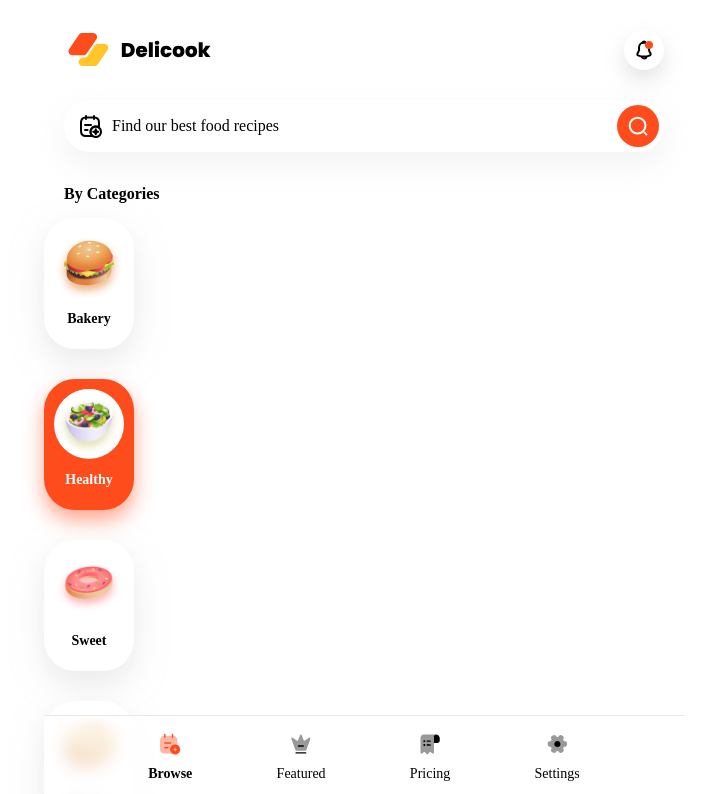
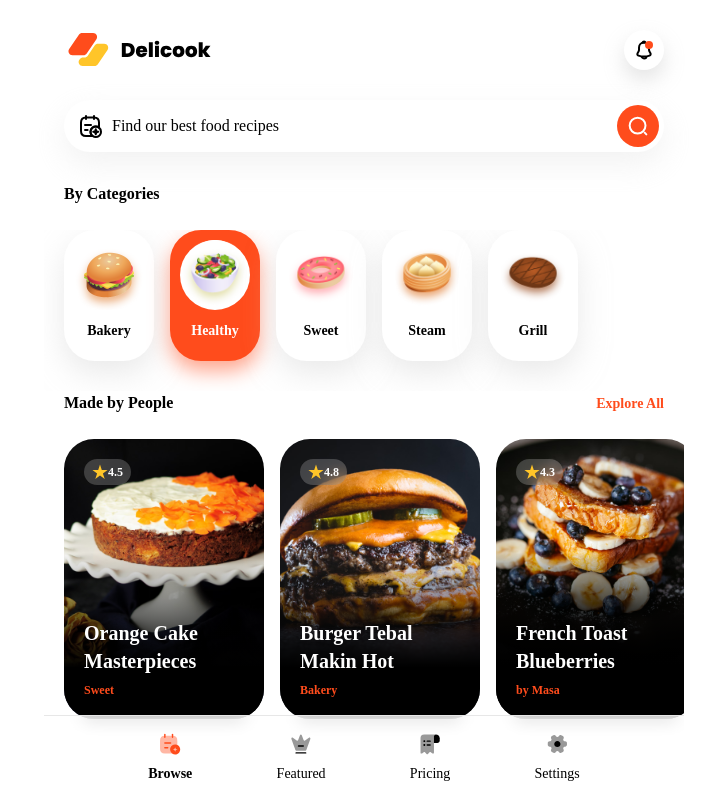
Before and after one commit to royyanhusen/delirecipesreact-bwa, a React (Vite) app: page / in a window 1280 px wide. Shown: the top 794 px of the page, without its empty margins (276-991 px from the left). Built offline with nearby package versions, Linux system fonts and the light colour scheme.

Commit message:
carousel dengan swiper

```diff
--- a/package.json
+++ b/package.json
@@ -12,7 +12,8 @@
   "dependencies": {
     "react": "^18.3.1",
     "react-dom": "^18.3.1",
-    "react-router-dom": "^7.0.2"
+    "react-router-dom": "^7.0.2",
+    "swiper": "^11.1.15"
   },
   "devDependencies": {
     "@eslint/js": "^9.15.0",
--- a/src/pages/Browse.tsx
+++ b/src/pages/Browse.tsx
@@ -1,3 +1,6 @@
+import { Swiper, SwiperSlide } from "swiper/react";
+import 'swiper/swiper-bundle.css';
+
 export default function Browse() {
     return (
         <>
@@ -42,8 +45,15 @@ export default function Browse() {
                     <h2 className="font-bold">By Categories</h2>
                 </div>
                 <div className="swiper w-full mt-3">
-                    <div className="swiper-wrapper">
-                        <div className="swiper-slide !w-fit pb-[30px]">
+                    <Swiper
+                        className="w-full mt-3"
+                        direction='horizontal'
+                        spaceBetween={16}
+                        slidesPerView="auto"
+                        slidesOffsetBefore={20}
+                        slidesOffsetAfter={20}
+                    >
+                        <SwiperSlide className="!w-fit pb-[30px]">
                             <a href="category.html" className="card">
                                 <div className="flex flex-col w-fit min-w-[90px] rounded-[31px] p-[10px] pb-5 gap-[10px] text-center bg-white shadow-[0_12px_30px_0_#D6D6D680] transition-all duration-300 hover:shadow-[0_10px_20px_0_#FF4C1C80] hover:bg-[#FF4C1C] hover:text-white">
                                     <div className="flex shrink-0 w-[70px] h-[70px] rounded-full bg-white">
@@ -56,8 +66,8 @@ export default function Browse() {
                                     <h3 className="font-semibold text-sm leading-[21px]">Bakery</h3>
                                 </div>
                             </a>
-                        </div>
-                        <div className="swiper-slide !w-fit pb-[30px]">
+                        </SwiperSlide>
+                        <SwiperSlide className="!w-fit pb-[30px]">
                             <a href="category.html" className="card">
                                 <div className="flex flex-col w-fit min-w-[90px] rounded-[31px] p-[10px] pb-5 gap-[10px] text-center transition-all duration-300 shadow-[0_10px_20px_0_#FF4C1C80] bg-[#FF4C1C] text-white">
                                     <div className="flex shrink-0 w-[70px] h-[70px] rounded-full bg-white">
@@ -70,8 +80,8 @@ export default function Browse() {
                                     <h3 className="font-semibold text-sm leading-[21px]">Healthy</h3>
                                 </div>
                             </a>
-                        </div>
-                        <div className="swiper-slide !w-fit pb-[30px]">
+                        </SwiperSlide>
+                        <SwiperSlide className="!w-fit pb-[30px]">
                             <a href="category.html" className="card">
                                 <div className="flex flex-col w-fit min-w-[90px] rounded-[31px] p-[10px] pb-5 gap-[10px] text-center bg-white shadow-[0_12px_30px_0_#D6D6D680] transition-all duration-300 hover:shadow-[0_10px_20px_0_#FF4C1C80] hover:bg-[#FF4C1C] hover:text-white">
                                     <div className="flex shrink-0 w-[70px] h-[70px] rounded-full bg-white">
@@ -84,8 +94,8 @@ export default function Browse() {
                                     <h3 className="font-semibold text-sm leading-[21px]">Sweet</h3>
                                 </div>
                             </a>
-                        </div>
-                        <div className="swiper-slide !w-fit pb-[30px]">
+                        </SwiperSlide>
+                        <SwiperSlide className="!w-fit pb-[30px]">
                             <a href="category.html" className="card">
                                 <div className="flex flex-col w-fit min-w-[90px] rounded-[31px] p-[10px] pb-5 gap-[10px] text-center bg-white shadow-[0_12px_30px_0_#D6D6D680] transition-all duration-300 hover:shadow-[0_10px_20px_0_#FF4C1C80] hover:bg-[#FF4C1C] hover:text-white">
                                     <div className="flex shrink-0 w-[70px] h-[70px] rounded-full bg-white">
@@ -98,8 +108,8 @@ export default function Browse() {
                                     <h3 className="font-semibold text-sm leading-[21px]">Steam</h3>
                                 </div>
                             </a>
-                        </div>
-                        <div className="swiper-slide !w-fit pb-[30px]">
+                        </SwiperSlide>
+                        <SwiperSlide className="!w-fit pb-[30px]">
                             <a href="category.html" className="card">
                                 <div className="flex flex-col w-fit min-w-[90px] rounded-[31px] p-[10px] pb-5 gap-[10px] text-center bg-white shadow-[0_12px_30px_0_#D6D6D680] transition-all duration-300 hover:shadow-[0_10px_20px_0_#FF4C1C80] hover:bg-[#FF4C1C] hover:text-white">
                                     <div className="flex shrink-0 w-[70px] h-[70px] rounded-full bg-white">
@@ -112,8 +122,8 @@ export default function Browse() {
                                     <h3 className="font-semibold text-sm leading-[21px]">Grill</h3>
                                 </div>
                             </a>
-                        </div>
-                    </div>
+                        </SwiperSlide>
+                    </Swiper>
                 </div>
             </section>
             <section id="MadeByPeople">
@@ -127,8 +137,15 @@ export default function Browse() {
                     </a>
                 </div>
                 <div className="swiper w-full mt-3">
-                    <div className="swiper-wrapper">
-                        <div className="swiper-slide !w-fit">
+                    <Swiper
+                        className="w-full mt-3"
+                        direction='horizontal'
+                        spaceBetween={16}
+                        slidesPerView="auto"
+                        slidesOffsetBefore={20}
+                        slidesOffsetAfter={20}
+                    >
+                        <SwiperSlide className="swiper-slide !w-fit">
                             <a href="details.html" className="card">
                                 <div className="relative w-[200px] h-[280px] rounded-[30px] bg-white overflow-hidden">
                                     <img
@@ -159,8 +176,8 @@ export default function Browse() {
                                     </div>
                                 </div>
                             </a>
-                        </div>
-                        <div className="swiper-slide !w-fit">
+                        </SwiperSlide>
+                        <SwiperSlide className="swiper-slide !w-fit">
                             <a href="details.html" className="card">
                                 <div className="relative w-[200px] h-[280px] rounded-[30px] bg-white overflow-hidden">
                                     <img
@@ -191,8 +208,8 @@ export default function Browse() {
                                     </div>
                                 </div>
                             </a>
-                        </div>
-                        <div className="swiper-slide !w-fit">
+                        </SwiperSlide>
+                        <SwiperSlide className="swiper-slide !w-fit">
                             <a href="details.html" className="card">
                                 <div className="relative w-[200px] h-[280px] rounded-[30px] bg-white overflow-hidden">
                                     <img
@@ -223,8 +240,8 @@ export default function Browse() {
                                     </div>
                                 </div>
                             </a>
-                        </div>
-                    </div>
+                        </SwiperSlide>
+                    </Swiper>
                 </div>
             </section>
             <div
```
Also changed, not shown: 1 other file (tests, documents, lock files or other folders).
